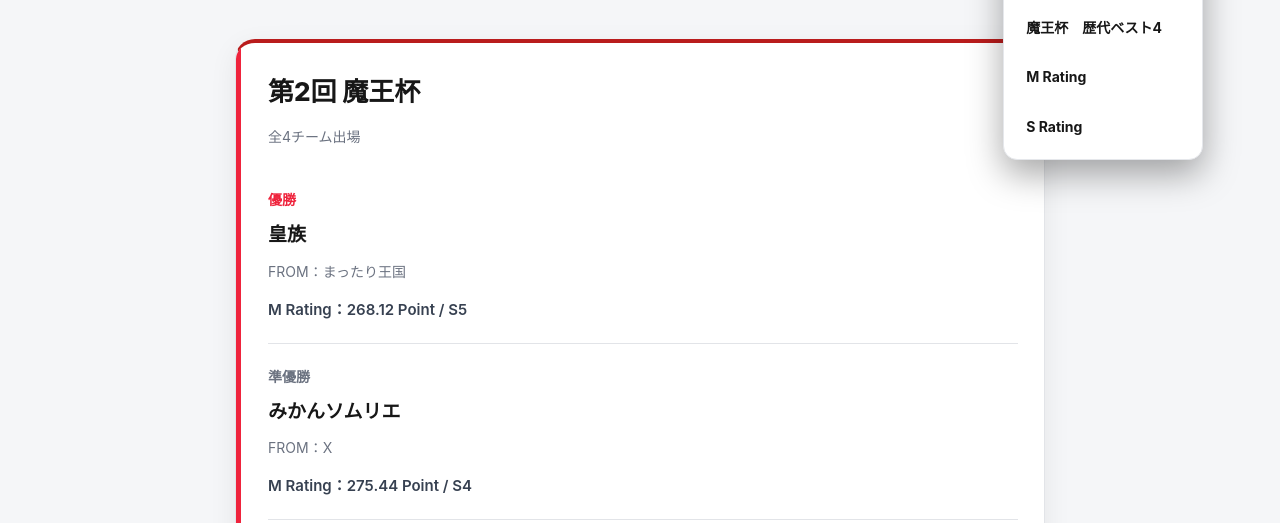
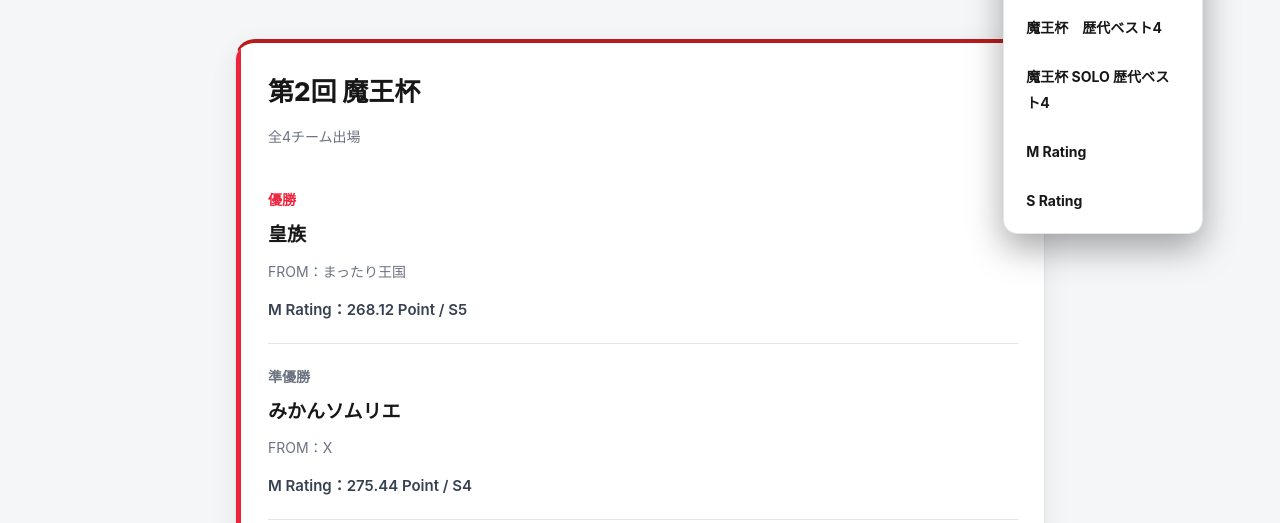
Before and after one commit to MaOuCup/maouhai, a plain HTML site: page results.html in a window 1280 px wide. Both pictures are taken after a click on the button "メニュー". Shown: the part 277-800 px from the top of the page. Drawn offline with Linux system fonts and the light colour scheme.

Commit message:
Update results.html

```diff
--- a/results.html
+++ b/results.html
@@ -319,6 +319,7 @@ button:focus-visible {
       <a href="contributors">大会協力</a>
       <a href="champions.html">歴代優勝チーム</a>
       <a href="results.html">魔王杯　歴代ベスト4</a>
+      <a href="solo-results.html">魔王杯 SOLO 歴代ベスト4</a>
       <a href="rating.html">M Rating</a>
       <a href="s-rating.html">S Rating</a>
     </nav>
```
